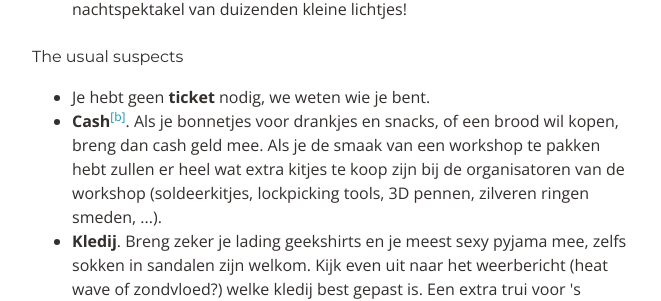
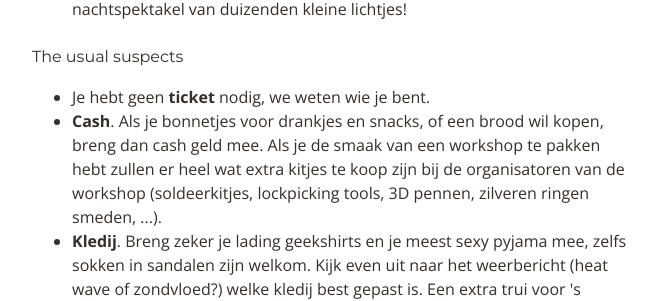
Before and after one commit to Fri3dCamp/fri3d2018-announce, a Jekyll site: the page built from deelnemen/checklist.html, in a window 1280 px wide. Shown: the part 765-1066 px from the top of the page, without its empty margins (308-969 px from the left). Built offline with Jekyll 4.4.1, drawn with Linux system fonts in a browser that asks for light colours; nearby versions of some CDN libraries; some of the changed text lies outside the part shown.

Commit message:
cosmetic changes

```diff
--- a/about/wie.html
+++ b/about/wie.html
@@ -8,7 +8,7 @@ navlevel: 1
     <p>Het juridische en financiële management van Fri3d Camp 2018 gebeurt door IO Lab BVBA, BE 0568.677.247. Het KBC rekeningnummer voor Fri3d Camp is BE62 7350 4247 3961.</p>
     <h2>orga-team</h2>
     <p>Een toegewijd team vrijwilligers zorgt voor de organisatie van Fri3d Camp:</p>
-    <ol>
+    <ul>
         <li><strong>Anthony Liekens:</strong> Master of ceremonies</li>
         <li><strong>Christophe Van Ginneken (tot april 2018):</strong> Content, Badge</li>
         <li><strong>Dries De Roeck:</strong> Content, Design</li>
@@ -25,6 +25,6 @@ navlevel: 1
         <li><strong>Stefan Van Geenhoven:</strong> Catering, Duurzaamheid</li>
         <li><strong>Daan Gerits:</strong> Development</li>
         <li><strong>Toon Van De Putte:</strong> Design, Communicatie</li>
-    </ol>
+    </ul>
     <p>Het brandpunt van de Fri3d Camp organisatie is de <a href="http://www.opengarage.org">Open Garage</a> hackerspace in Borsbeek.</p>
 </div>
--- a/deelnemen/checklist.html
+++ b/deelnemen/checklist.html
@@ -13,7 +13,7 @@ navlevel: 1
 <h3>The usual suspects</h4>
 <ul>
 <li>Je hebt geen <strong>ticket</strong>&nbsp;nodig, we weten wie je bent.</li>
-<li><strong>Cash</strong><sup><a href="#cmnt2" id="cmnt_ref2">[b]</a></sup>. Als je bonnetjes voor drankjes en snacks, of een brood wil kopen, breng dan cash geld mee. Als je de smaak van een workshop te pakken hebt zullen er heel wat extra kitjes te koop zijn bij de organisatoren van de workshop (soldeerkitjes, lockpicking tools, 3D pennen, zilveren ringen smeden, ...).</li>
+<li><strong>Cash</strong>. Als je bonnetjes voor drankjes en snacks, of een brood wil kopen, breng dan cash geld mee. Als je de smaak van een workshop te pakken hebt zullen er heel wat extra kitjes te koop zijn bij de organisatoren van de workshop (soldeerkitjes, lockpicking tools, 3D pennen, zilveren ringen smeden, ...).</li>
 <li><strong>Kledij</strong>. Breng zeker je lading geekshirts en je meest sexy pyjama mee, zelfs sokken in sandalen zijn welkom. Kijk even uit naar het weerbericht (heat wave of zondvloed?) welke kledij best gepast is. Een extra trui voor &#39;s avonds of in de tent is altijd een goed plan.</li>
 <li><strong>Toiletzak</strong>&nbsp;met je tandenborstel, je deo en je favoriete douchegel. Er zijn voldoende douches op ons terrein.</li>
 <li><strong>WC papier</strong>&nbsp;want we brengen wel een deel van de nodige voorraad mee, maar je eigen rolletje is en blijft voor vanalles handig.</li>
@@ -40,7 +40,7 @@ navlevel: 1
 <li>Breng een <strong>hoofdtelefoon</strong>&nbsp;mee als je graag je eigen muziek op zet.</li></ul><h4 class="c18" id="h.hxuovl1syq5r"><strong>Eten en drinken</strong></h4>
 <ul>
 <li>We verzorgen voor iedereen warme avondmaaltijden op zaterdag- en zondagavond, inclusief in je ticket.</li>
-<li><strong>Ontbijt</strong>&nbsp;en <strong>middagmaal</strong>&nbsp;breng je wel zelf mee. Onbtijtgranen, wat beleg of een pot choco, fruit, koeken, chips, een blikje worstjes, snoep, tussendoortjes, ..., je weet zelf best wat je liefst lust. Let op dat we <strong>geen koelkast</strong>&nbsp;hebben voor die spullen<sup><a href="#cmnt3" id="cmnt_ref3">[c]</a></sup>, alles moet een weekendje kunnen overleven in je tent. Je kan <strong>brood</strong>&nbsp;bij de lokale bakker bestellen via de infodesk (deadline 15:00 de dag voordien), op de zaterdag hebben we bij de infodesk ook al een voorraad brood.&nbsp;Als je wil <strong>koken</strong>, met een campingvuurtje of zo, moet je dat wel bij een kampvuurplaats of bij &eacute;&eacute;n van de twee hangars doen, en enkel na toestemming van de infodesk. Er is geen keuken.<sup><a href="#cmnt4" id="cmnt_ref4">[d]</a></sup></li>
+<li><strong>Ontbijt</strong>&nbsp;en <strong>middagmaal</strong>&nbsp;breng je wel zelf mee. Onbtijtgranen, wat beleg of een pot choco, fruit, koeken, chips, een blikje worstjes, snoep, tussendoortjes, ..., je weet zelf best wat je liefst lust. Let op dat we <strong>geen koelkast</strong>&nbsp;hebben voor die spullen, alles moet een weekendje kunnen overleven in je tent. Je kan <strong>brood</strong>&nbsp;bij de lokale bakker bestellen via de infodesk (deadline 15:00 de dag voordien), op de zaterdag hebben we bij de infodesk ook al een voorraad brood.&nbsp;Als je wil <strong>koken</strong>, met een campingvuurtje of zo, moet je dat wel bij een kampvuurplaats of bij &eacute;&eacute;n van de twee hangars doen, en enkel na toestemming van de infodesk. Er is geen keuken.</li>
 <li>Iedereen brengt zijn eigen <strong>bord, bestek en beker</strong>&nbsp;mee. Die kan je ook gebruiken voor de gezamenlijke maaltijden. We minimaliseren het gebruik van wegwerpborden en -bestek. Er zijn veel wasbekkens en we voorzien voor iedereen afwasproduct en sponsjes.</li>
 <li>Drank kan je kopen aan de bar en hoef je niet mee te slepen. Er zal een uitgebreide selectie Mate en unieke frisdrankjes voorradig zijn, aan democratische prijzen. We zorgen ook doorlopend voor gratis koffie. Wil je <strong>sterke drank</strong>, dan breng je die zelf mee, wij zorgen aan de bar voor de bijbehorende frisse drankjes en limoentjes.</li></ul>
 </div>
```
Also changed, not shown: css/style.css.
